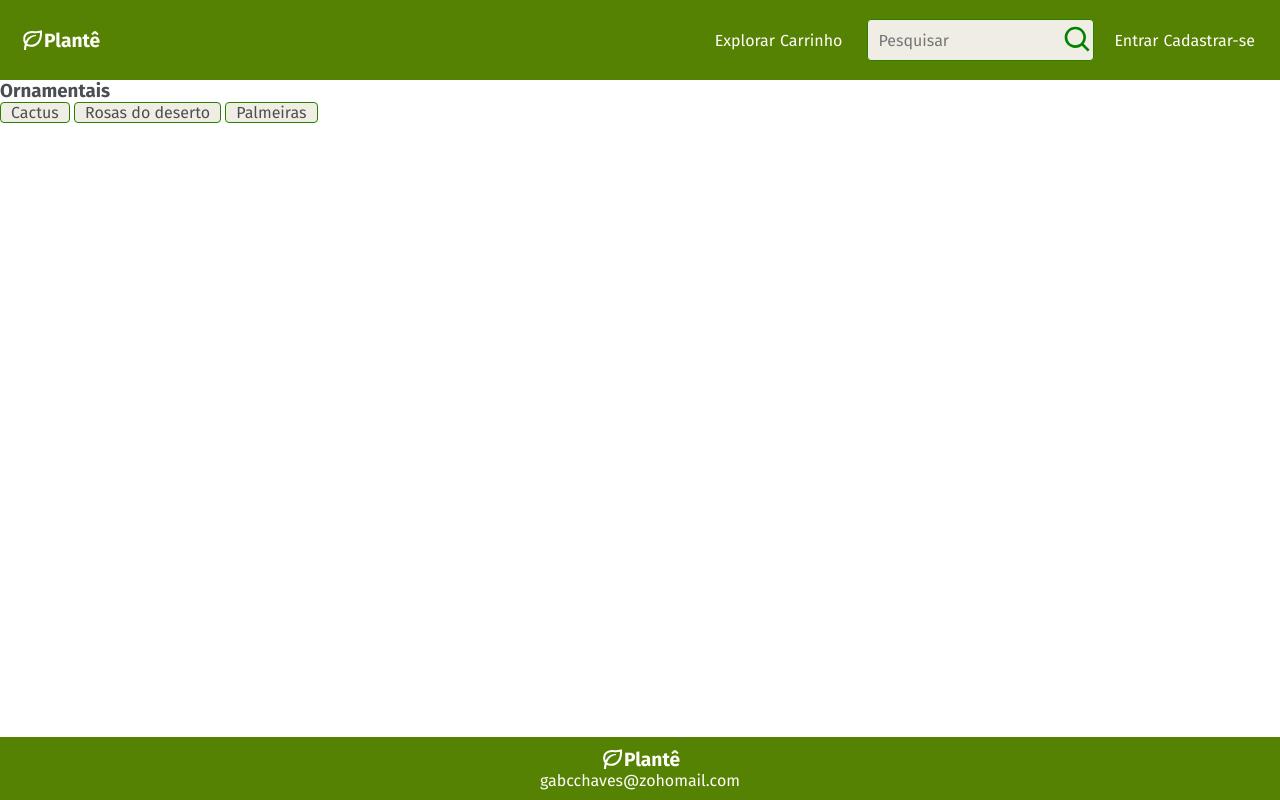
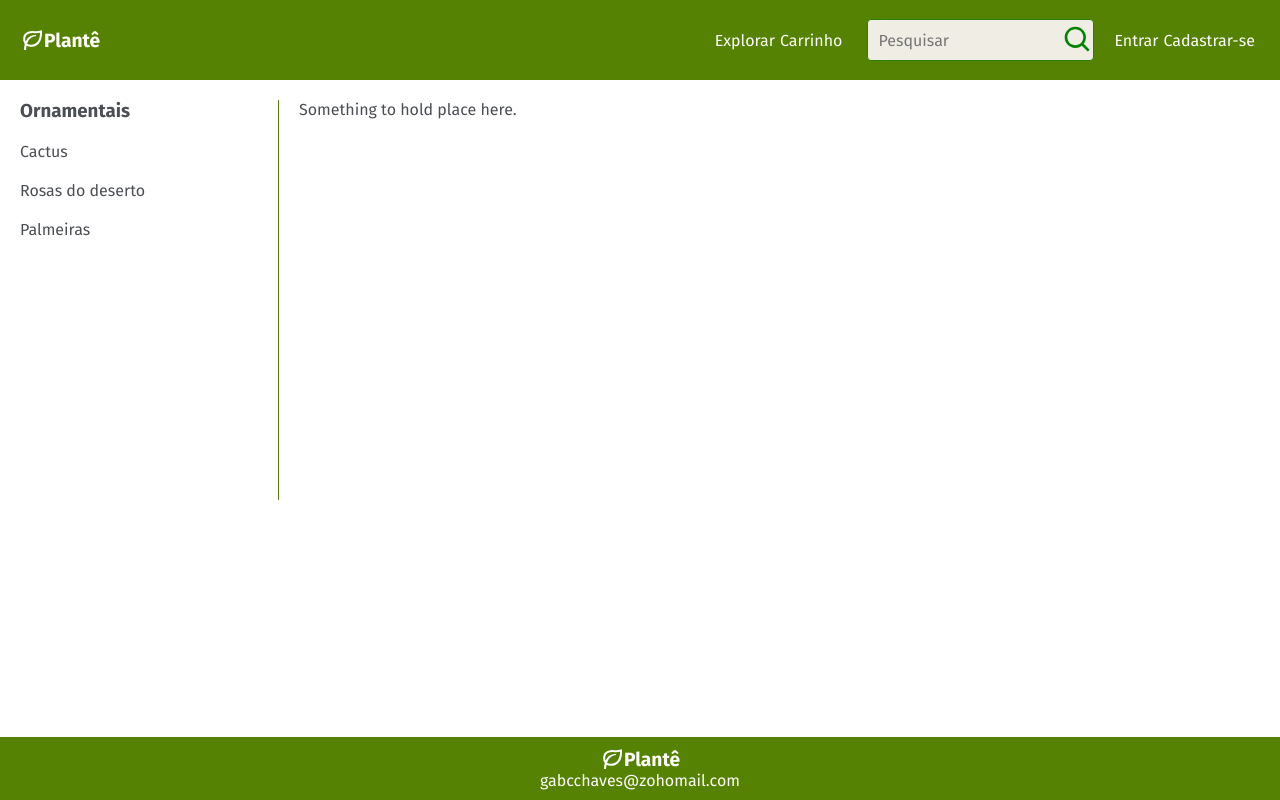
Before and after one commit to gabcchaves/plante-php, a PHP site: page /explore.php in a window 1280 px wide. Run offline with PHP 8.4, Linux system fonts and the light colour scheme.

Commit message:
Estrutura e estilo da página de exploração, modificações globais e inclusão de novo ícone.

```diff
--- /dev/null
+++ b/css/explore.css
@@ -0,0 +1,57 @@
+.container-content {
+	display: flex;
+	flex-direction: column;
+	padding: 20px 20px;
+}
+
+.container-content .sidebar {
+	display: none;
+	flex-direction: column;
+	width: 20%;
+}
+
+.container-filter-menu {
+	display: flex;
+	justify-content: flex-end;
+	padding-bottom: 10px;
+}
+#btn-filter-menu img {
+	width: 2rem;
+}
+
+.container-content .container-results {
+	display: grid;
+	grid-template-columns: 1fr 1fr;
+}
+
+.container-content .sidebar > h3 {
+	margin-bottom: 10px;
+}
+.container-content .sidebar > input[type=button] {
+	all: unset !important;
+	padding: 10px 0 !important;
+}
+.container-content .sidebar > input[type=button]:hover {
+	background-color: var(--platinum) !important;
+}
+
+#container-results {
+	padding: 0 20px;
+}
+
+@media screen and (min-width: 1081px) {
+	.container-content {
+		flex-direction: row;
+	}
+
+	.container-content .sidebar {
+		display: flex;
+		border-right: 1px solid var(--avocado-green);
+		height: 400px;
+		padding-right: 10px;
+	}
+
+	.container-filter-menu {
+		display: none;
+	}
+}
--- a/css/global.css
+++ b/css/global.css
@@ -9,6 +9,7 @@
 	--old-wood: #F0EEE4;
 	--graphite-gray: #4B4E53;
 	--gold: #fdd700;
+	--platinum: #E5E4E2;
 }
 
 /* Redefinições */
--- a/explore.php
+++ b/explore.php
@@ -20,8 +20,14 @@
 				<input type="button" value="Palmeiras">
 			</div>
 
+			<div class="container-filter-menu">
+				<button id="btn-filter-menu"><img class="css-icon-dark" src="img/bx-filter-alt.svg"
+	alt="Filtrar."></button>
+			</div>
+
 			<div id="container-results">
 				<?php //TODO ?>
+				Something to hold place here.
 			</div>
 		</div>
 
```
Also changed, not shown: img/bxs-filter-alt.svg (added).
